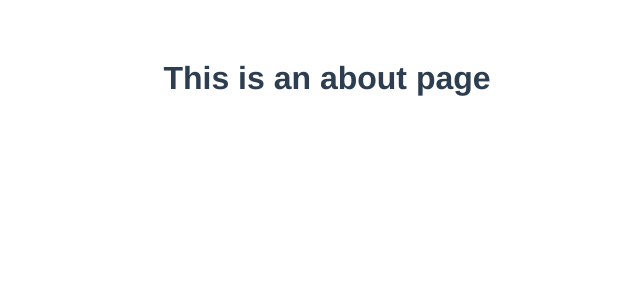
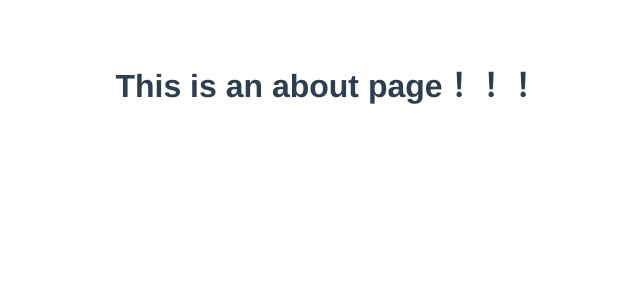
Before and after one commit to tonys61311/vuejs, a Vue app: page /about in a window 1280 px wide. Shown: the top 300 px of the page, without its empty margins (313-953 px from the left). Built offline with nearby package versions, Linux system fonts and the light colour scheme.

Commit message:
test commit

```diff
--- a/src/views/About.vue
+++ b/src/views/About.vue
@@ -1,5 +1,5 @@
 <template>
   <div class="about">
-    <h1>This is an about page</h1>
+    <h1>This is an about page！！！</h1>
   </div>
 </template>
```
